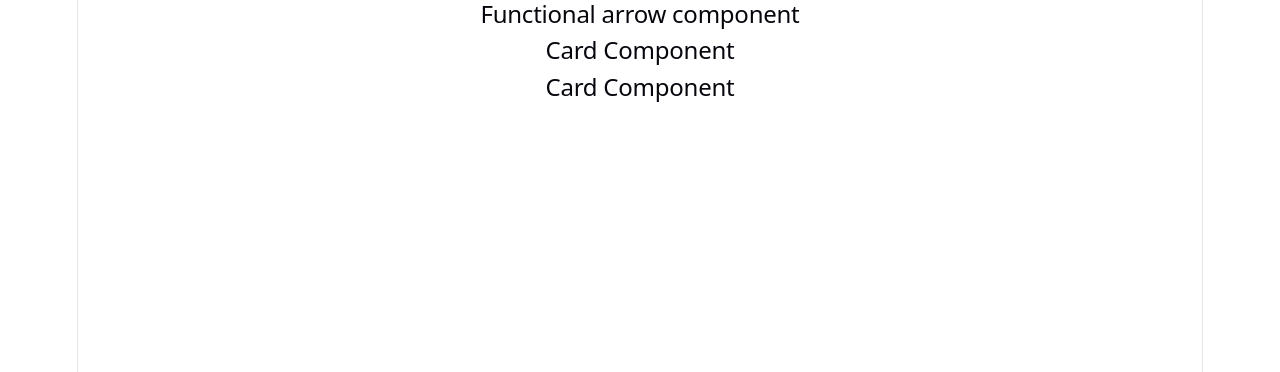
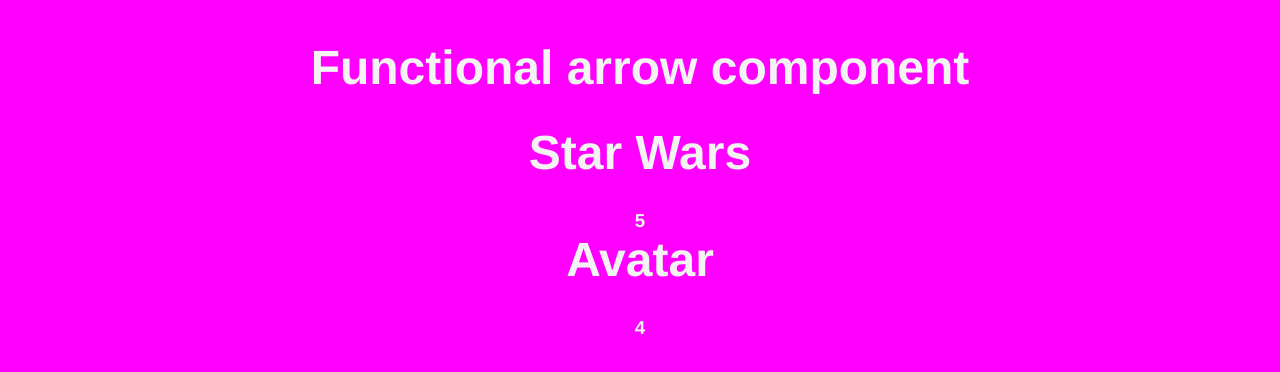
Before and after one commit to hqr999/Movie-Review-Finder, a React (Vite) app: page / in a window 1280 px wide. Shown: the top 372 px of the page. Built offline with nearby package versions, Linux system fonts and the light colour scheme.

Commit message:
Applied props on our components and changed our main css file

```diff
--- a/src/App.jsx
+++ b/src/App.jsx
@@ -5,10 +5,11 @@
 import './App.css'
 
 
-const Card = () => {
+const Card = ({title,rating,isCool}) => {
   return(
     <div>
-      <h2>Card Component</h2>
+      <h2>{title}</h2>
+      <h3>{rating}</h3>
     </div>
   )
 }
@@ -17,8 +18,8 @@
   return(
     <div>
      <h2>Functional arrow component</h2>
-      <Card />
-      <Card />
+      <Card title="Star Wars" rating={5} />
+      <Card title="Avatar" rating={4}/>
     </div>
   )
 
--- a/src/index.css
+++ b/src/index.css
@@ -1,111 +1,24 @@
-:root {
-  --text: #6b6375;
-  --text-h: #08060d;
-  --bg: #fff;
-  --border: #e5e4e7;
-  --code-bg: #f4f3ec;
-  --accent: #aa3bff;
-  --accent-bg: rgba(170, 59, 255, 0.1);
-  --accent-border: rgba(170, 59, 255, 0.5);
-  --social-bg: rgba(244, 243, 236, 0.5);
-  --shadow:
-    rgba(0, 0, 0, 0.1) 0 10px 15px -3px, rgba(0, 0, 0, 0.05) 0 4px 6px -2px;
-
-  --sans: system-ui, 'Segoe UI', Roboto, sans-serif;
-  --heading: system-ui, 'Segoe UI', Roboto, sans-serif;
-  --mono: ui-monospace, Consolas, monospace;
-
-  font: 18px/145% var(--sans);
-  letter-spacing: 0.18px;
-  color-scheme: light dark;
-  color: var(--text);
-  background: var(--bg);
-  font-synthesis: none;
-  text-rendering: optimizeLegibility;
-  -webkit-font-smoothing: antialiased;
-  -moz-osx-font-smoothing: grayscale;
-
-  @media (max-width: 1024px) {
-    font-size: 16px;
-  }
+* {
+box-sizing: border-box;
+margin: 0;
+padding: 0;
 }
 
-@media (prefers-color-scheme: dark) {
-  :root {
-    --text: #9ca3af;
-    --text-h: #f3f4f6;
-    --bg: #16171d;
-    --border: #2e303a;
-    --code-bg: #1f2028;
-    --accent: #c084fc;
-    --accent-bg: rgba(192, 132, 252, 0.15);
-    --accent-border: rgba(192, 132, 252, 0.5);
-    --social-bg: rgba(47, 48, 58, 0.5);
-    --shadow:
-      rgba(0, 0, 0, 0.4) 0 10px 15px -3px, rgba(0, 0, 0, 0.25) 0 4px 6px -2px;
-  }
 
-  #social .button-icon {
-    filter: invert(1) brightness(2);
-  }
+body{
+  padding: 40px;
+  background-color: magenta;
+  font-family: 'Franklin Gothic Medium', 'Arial Narrow', Arial, sans-serif;
 }
 
-body {
-  margin: 0;
+h2{
+  color: #f3f3f3;
+  text-align: center;
+  margin-bottom: 30px;
+  font-size: 48px;
 }
 
-#root {
-  width: 1126px;
-  max-width: 100%;
-  margin: 0 auto;
+h3{
+  color: #f3f3f3;
   text-align: center;
-  border-inline: 1px solid var(--border);
-  min-height: 100svh;
-  display: flex;
-  flex-direction: column;
-  box-sizing: border-box;
 }
-
-h1,
-h2 {
-  font-family: var(--heading);
-  font-weight: 500;
-  color: var(--text-h);
-}
-
-h1 {
-  font-size: 56px;
-  letter-spacing: -1.68px;
-  margin: 32px 0;
-  @media (max-width: 1024px) {
-    font-size: 36px;
-    margin: 20px 0;
-  }
-}
-h2 {
-  font-size: 24px;
-  line-height: 118%;
-  letter-spacing: -0.24px;
-  margin: 0 0 8px;
-  @media (max-width: 1024px) {
-    font-size: 20px;
-  }
-}
-p {
-  margin: 0;
-}
-
-code,
-.counter {
-  font-family: var(--mono);
-  display: inline-flex;
-  border-radius: 4px;
-  color: var(--text-h);
-}
-
-code {
-  font-size: 15px;
-  line-height: 135%;
-  padding: 4px 8px;
-  background: var(--code-bg);
-}
```
